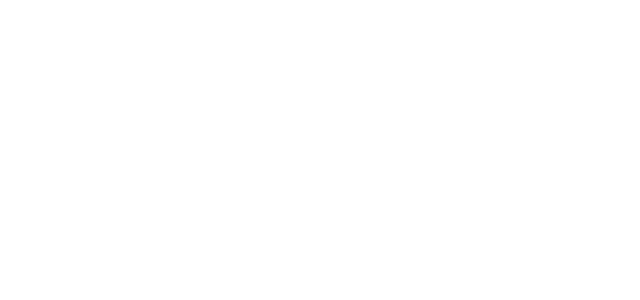
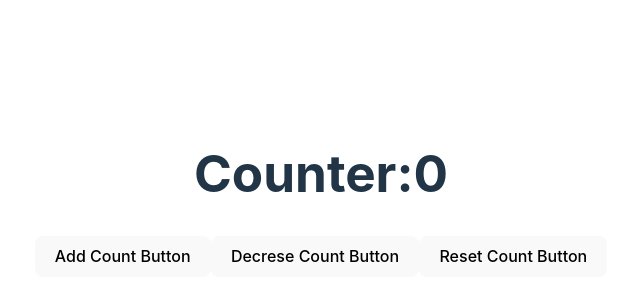
Before and after one commit to Balajir14/ReactJS, a React (Vite) app in the folder ts-project/: page /reducer in a window 1280 px wide. Before the commit this address had no page. Shown: the part 206-506 px from the top of the page, without its empty margins (319-959 px from the left). Built offline with nearby package versions, Linux system fonts and the light colour scheme.

Commit message:
added useReducer, Backend connection using node and mongodb, cors covered

```diff
--- a/ts-project/src/App.tsx
+++ b/ts-project/src/App.tsx
@@ -15,6 +15,7 @@ import { lazy, Suspense } from "react";
 import BlogProvider from "./context/BlogContext";
 import { LocalizationProvider } from "@mui/x-date-pickers";
 import { AdapterDayjs } from "@mui/x-date-pickers/AdapterDayjs";
+import Reducer from "./components/home/Reducer";
 
 const Greeting = lazy(() => import("./components/home/Greeting"));
 const Home = lazy(() => import("./components/home/Home"));
@@ -48,6 +49,8 @@ function App() {
                     <Route path="/add-blog" element={<AddBlog />} />
                     <Route path="/blog-list" element={<BlogList />} />
                     <Route path="/blog-detail/:id" element={<BlogDetail />} />
+
+                    <Route path="/reducer" element={<Reducer />} />
                   </Routes>
                 </Suspense>
               </BrowserRouter>
--- a/ts-project/src/components/home/Greeting.tsx
+++ b/ts-project/src/components/home/Greeting.tsx
@@ -23,6 +23,9 @@ export default function Greeting() {
       <Button variant="outlined" onClick={() => navigate("/add-blog")}>
         Add Blog
       </Button>
+      <Button variant="outlined" onClick={() => navigate("/reducer")}>
+        Go go Reducer
+      </Button>
     </>
   );
 }
--- /dev/null
+++ b/ts-project/src/components/home/Reducer.tsx
@@ -0,0 +1,62 @@
+import { useReducer } from "react";
+
+type State = {
+  count: number;
+};
+
+type Action =
+  | {
+      type: "increment";
+    }
+  | { type: "decrement" }
+  | { type: "reset" };
+
+const reducer = (state: State, action: Action) => {
+  switch (action.type) {
+    case "increment":
+      return { count: state.count + 1 };
+    case "decrement":
+      return { count: state.count - 1 };
+    case "reset":
+      return { count: 0 };
+  }
+};
+
+export default function Reducer() {
+  const [state, dispatch] = useReducer(reducer, { count: 0 });
+
+  return (
+    <>
+      <h1>Counter:{state.count}</h1>
+
+      <button
+        onClick={() =>
+          dispatch({
+            type: "increment",
+          })
+        }
+      >
+        Add Count Button
+      </button>
+
+      <button
+        onClick={() =>
+          dispatch({
+            type: "decrement",
+          })
+        }
+      >
+        Decrese Count Button
+      </button>
+      <button
+        onClick={() =>
+          dispatch({
+            type: "reset",
+          })
+        }
+      >
+        Reset Count Button
+      </button>
+    </>
+  );
+}
```
